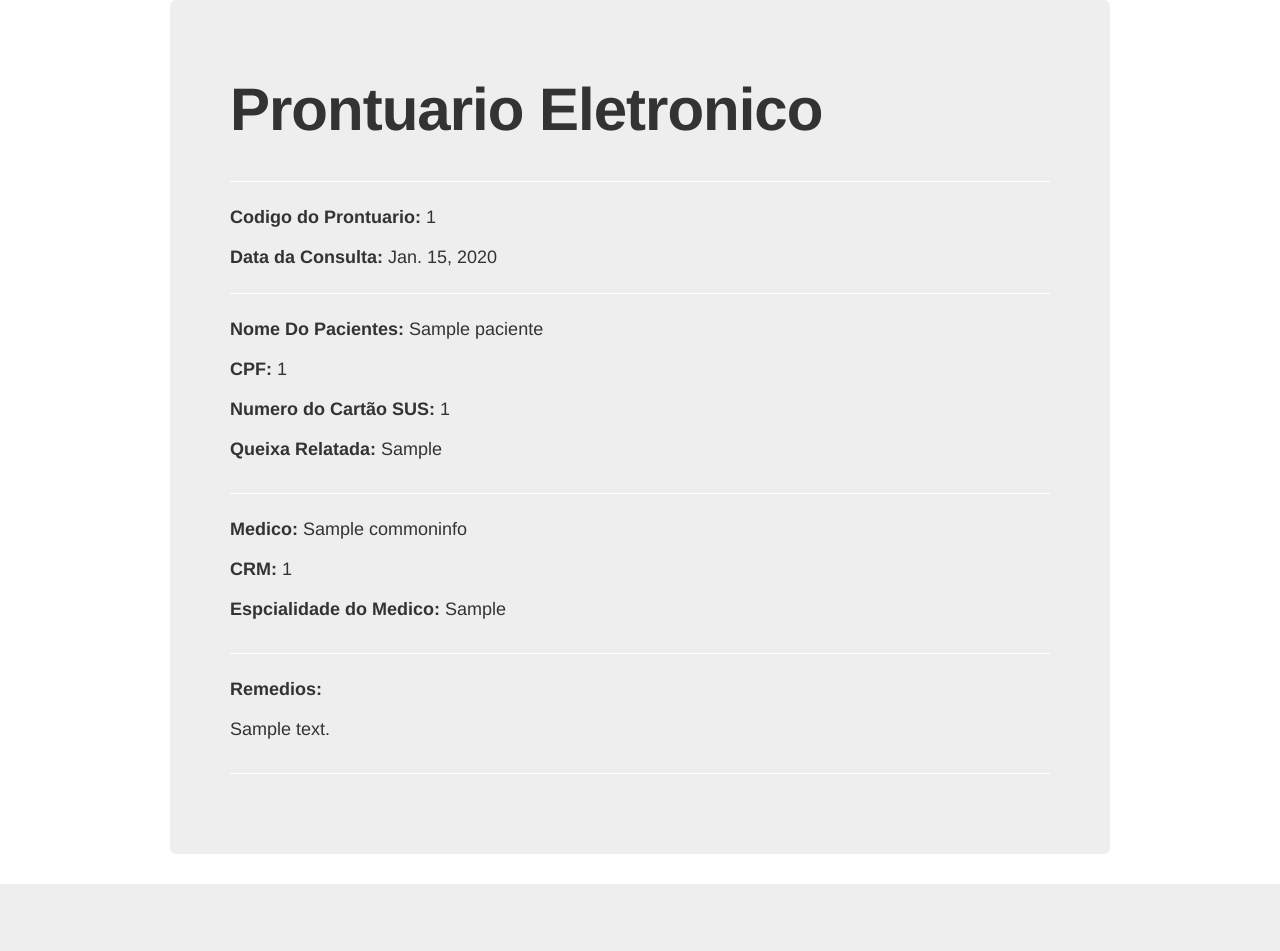
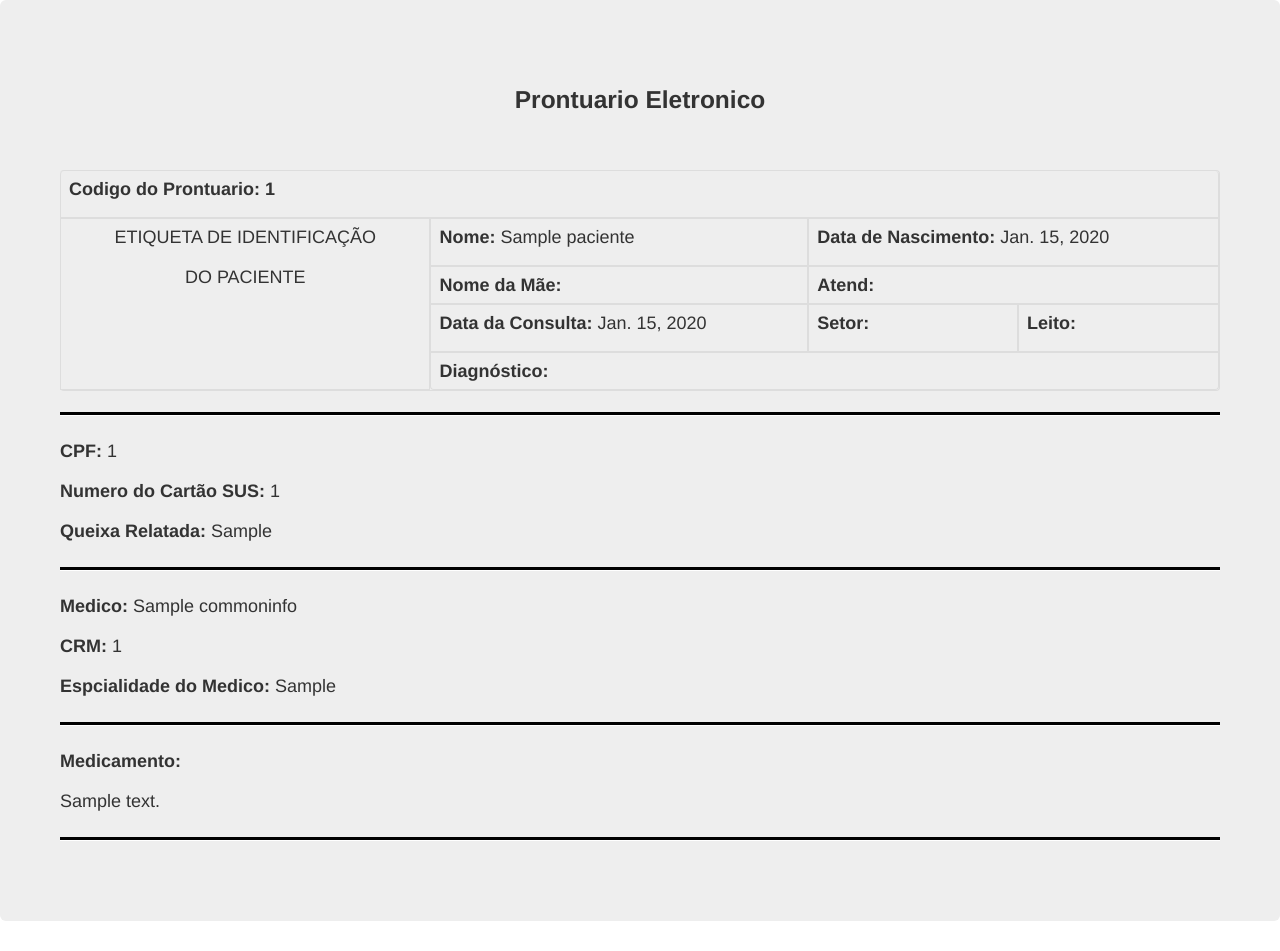
Before and after one commit to fcesarsilva/GrupoM, a Django app: page /prontuario/print/1/ in a window 1280 px wide. Before the commit the page ends 884 px from the top, so only its background shows below. Run offline with Django 3.2, Linux system fonts and the light colour scheme; a user stored in the database is signed in; tables that the repository leaves empty hold one stand-in row (values such as "Sample post"); some libraries are stand-ins or nearby versions.

Commit message:
Correções de portugues e modificando a parte de impressao do prontuario

```diff
--- a/atendimentos/templates/base.html
+++ b/atendimentos/templates/base.html
@@ -58,7 +58,7 @@
                 <a href="#" class="dropdown-toggle" data-toggle="dropdown">Paciente<b class="caret"></b></a>
                 <ul class="dropdown-menu">
                 {% if perms.atendimentos.add_paciente%}
-                  <li><a href="/inicio/cadastro">Novo Paciente</a></li>
+                  <li><a data-target="#" href="/inicio/cadastro">Novo Paciente</a></li>
                   <li class="divider"></li>
                   {% endif %}
                   <li><a href="/inicio/lista">Lista de Pacientes</a></li>
--- a/farmacos/templates/farmacos/remedio_list.html
+++ b/farmacos/templates/farmacos/remedio_list.html
@@ -24,7 +24,7 @@
 <thead>
                 <tr>
                   <th>Codigo</th>
-                  <th>Nome Do Remedio</th>
+                  <th>Nome Do Remédio</th>
                   <th>Editar</th>
                   <th>Excluir</th>
                 </tr>
--- a/funcionarios/templates/login.html
+++ b/funcionarios/templates/login.html
@@ -70,7 +70,7 @@
     <div class="container">
 
       <form class="form-signin" method="POST">
-        <h3 class="form-signin-heading">Prontuario Eletronico</h3>
+        <h3 class="form-signin-heading">Prontuario Eletrônico</h3>
        		{% csrf_token %}
     		{{ form.as_p }}
 
--- a/prontuarios/templates/prontuarios/prontuario_detail.html
+++ b/prontuarios/templates/prontuarios/prontuario_detail.html
@@ -48,7 +48,7 @@
 
 
         <hr size="10">
-        <p><strong>Remedios: </strong></p>
+        <p><strong>Remédios: </strong></p>
         {% for remedio in object.remedio.all %}
         <p>{{remedio.descricao_Medicamento}}</p>
         {% endfor %}
--- a/prontuarios/templates/prontuarios/prontuario_print.html
+++ b/prontuarios/templates/prontuarios/prontuario_print.html
@@ -3,11 +3,25 @@
   <head>
     <title>Imprimir Prontuario</title>
 
-    <link href="css/bootstrap.min.css" rel="stylesheet" media="screen">
+   <link href="http://globocom.github.io/bootstrap/assets/css/bootstrap.css" rel="stylesheet">
+   <link href="css/bootstrap.min.css" rel="stylesheet" media="screen">
+   <link href="http://globocom.github.io/bootstrap/assets/css/bootstrap-responsive.css" rel="stylesheet">
+
+    <style>
+     hr {
+      color:black;
+      background-color: #000;
+      height: 3px;
+    }
+
+
+    </style>
+    <style>table#alter tr.dif td {background:#EEEEEE;}</style>
+
+
   </head>
   <body>
 
-<div class="container">
 
 
  <div class="hero-unit" >
@@ -19,18 +33,52 @@
 
 
    <div class="page-header">
-     <h1>Prontuario Eletronico</h1>
+     <h3 style="text-align:center;">Prontuario Eletronico</h3>
    </div>
+
+
+
+      <table class="table table-bordered" border="5px" >
+              <thead>
+                <tr>
+                  <th colspan="4"><p><strong>Codigo do Prontuario: </strong>{{ object.codigo_Prontuario}}</p> </th>
+
+                </tr>
+              </thead>
+              <tbody>
+                <tr>
+                  <td rowspan="4"; align:"center"><center>ETIQUETA DE IDENTIFICAÇÃO <br></br> DO PACIENTE</center></td>
+                  <td><p><strong>Nome:</strong> {{ object.paciente.nome }}</p> </td>
+                  <td colspan="2"><strong>Data de Nascimento:</strong> {{ object.paciente.data_Nascimento}} </td>
+                </tr>
+                <tr>
+                  <td><strong>Nome da Mãe:</strong></td>
+                  <td colspan="2"><strong>Atend:</strong></td>
+                </tr>
+                <tr>
+                  <td><p><strong>Data da Consulta:</strong> {{ object.data_Consulta}}</p></td>
+                  <td><strong>Setor:</strong></td>
+                  <td><strong>Leito:</strong></td>
+
+                </tr>
+                <tr>
+
+                  <td colspan="3"><strong>Diagnóstico:</strong> </td>
+
+                </tr>
+              </tbody>
+            </table>
+
+
+
+
         <hr size="1">
-        <p><strong>Codigo do Prontuario: </strong>{{ object.codigo_Prontuario}}</p>
-        <p><strong>Data da Consulta: </strong>{{ object.data_Consulta}}</p>
-        <hr size="1">
-        <p><strong>Nome Do Pacientes: </strong>{{ object.paciente.nome }}</p>
+
         <p><strong>CPF: </strong>{{ object.paciente.cpf }}</p>
         <p><strong>Numero do Cartão SUS: </strong>{{ object.paciente.cartao_SUS }}</p>
         <p><strong>Queixa Relatada: </strong>{{ object.paciente.queixaPrincipal }}</p>
 
-        <hr size="10">
+        <hr size="1">
 
         {% for medico in object.medico.all %}
         <p><strong>Medico: </strong>{{medico.nome}}</p>
@@ -39,12 +87,15 @@
         {% endfor %}
 
 
-        <hr size="10">
-        <p><strong>Remedios: </strong></p>
+        <hr size="1">
+        <p><strong>Medicamento: </strong></p>
         {% for remedio in object.remedio.all %}
         <p>{{remedio.descricao_Medicamento}}</p>
         {% endfor %}
-        <hr size="10">
+        <hr size="1">
+
+
+
 
 
   </div>
@@ -59,9 +110,21 @@
 
 
 
+    <script src="http://globocom.github.io/bootstrap/assets/js/jquery.js"></script>
+    <script src="http://globocom.github.io/bootstrap/assets/js/bootstrap-transition.js"></script>
+    <script src="http://globocom.github.io/bootstrap/assets/js/bootstrap-alert.js"></script>
+    <script src="http://globocom.github.io/bootstrap/assets/js/bootstrap-modal.js"></script>
+    <script src="http://globocom.github.io/bootstrap/assets/js/bootstrap-dropdown.js"></script>
+    <script src="http://globocom.github.io/bootstrap/assets/js/bootstrap-scrollspy.js"></script>
+    <script src="http://globocom.github.io/bootstrap/assets/js/bootstrap-tab.js"></script>
+    <script src="http://globocom.github.io/bootstrap/assets/js/bootstrap-tooltip.js"></script>
+    <script src="http://globocom.github.io/bootstrap/assets/js/bootstrap-popover.js"></script>
+    <script src="http://globocom.github.io/bootstrap/assets/js/bootstrap-button.js"></script>
+    <script src="http://globocom.github.io/bootstrap/assets/js/bootstrap-collapse.js"></script>
+    <script src="http://globocom.github.io/bootstrap/assets/js/bootstrap-carousel.js"></script>
+    <script src="http://globocom.github.io/bootstrap/assets/js/bootstrap-typeahead.js"></script>
 
+    <script src="http://code.jquery.com/jquery-latest.js"></script>
 
-         <script src="http://code.jquery.com/jquery-latest.js"></script>
-    <script src="js/bootstrap.min.js"></script>
   </body>
 </html>
```
